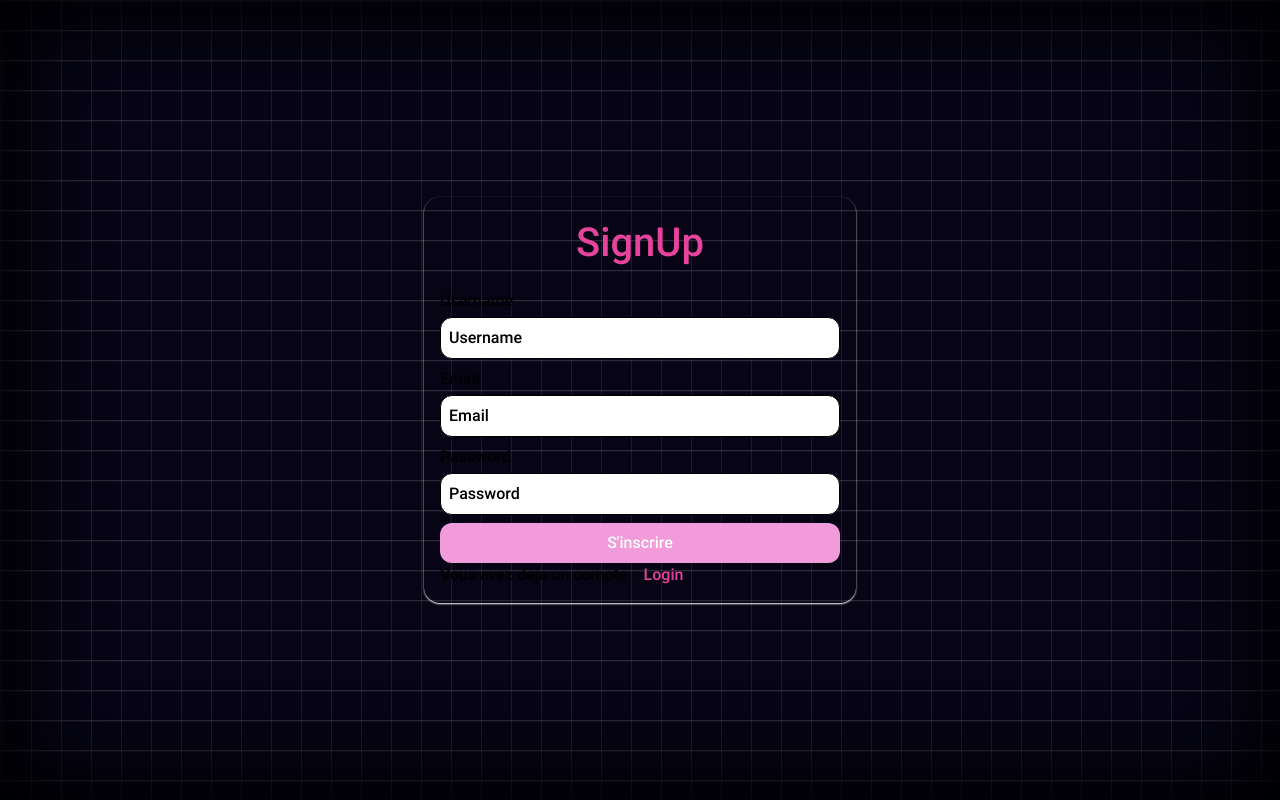
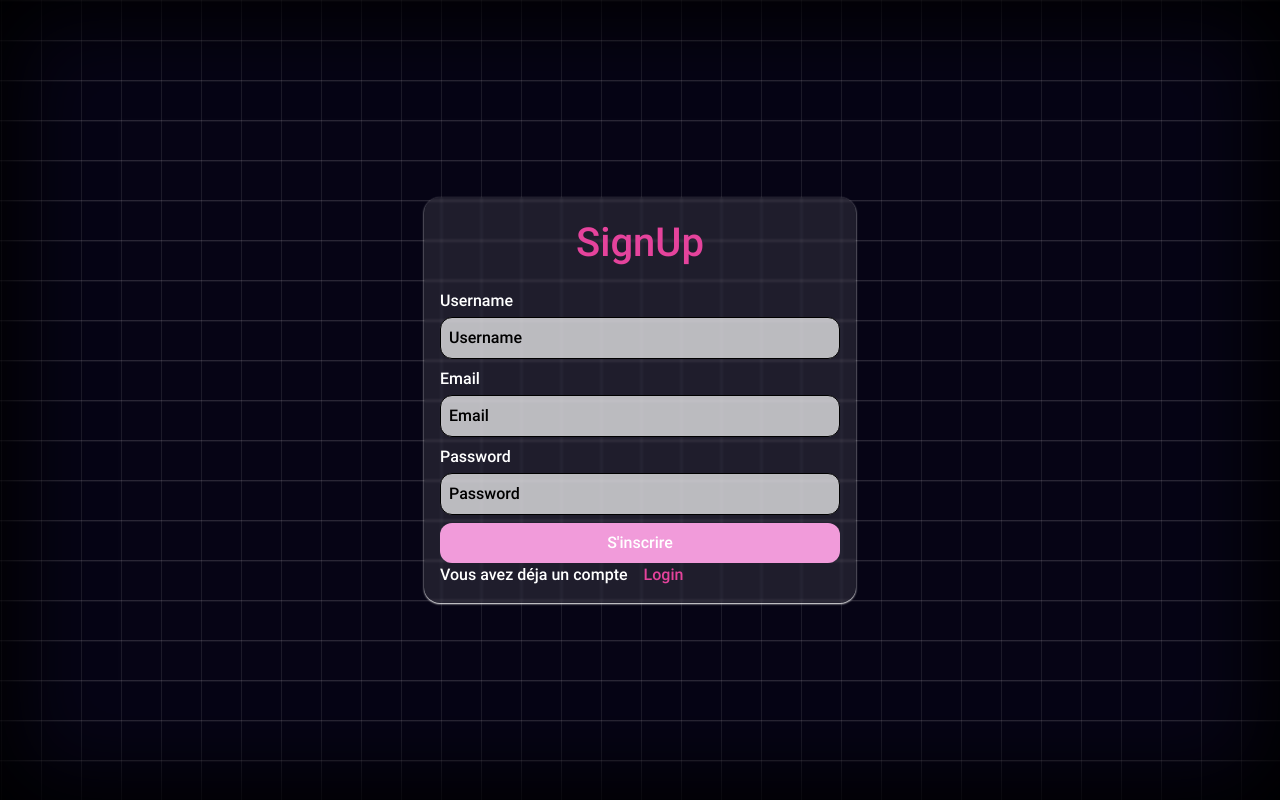
Before and after one commit to Djanfarouhanif/Contact, an Angular app in the folder core/: page /signup in a window 1280 px wide. Built offline with nearby package versions, Linux system fonts and the light colour scheme.

Commit message:
creative design

```diff
--- a/core/src/app/login/login.component.html
+++ b/core/src/app/login/login.component.html
@@ -1,16 +1,16 @@
-<div class="min-h-[100vh] flex items-center justify-center">
-    <div class="shadow-shad p-4 rounded-2xl">
+<div class="min-h-[100vh] flex items-center justify-center ">
+    <div class="shadow-shad backdrop-blur-[1px] bg-white/10 p-4 rounded-2xl">
         <h1 class="text-[#e5439c] text-center pb-4 text-[40px]">Login</h1>
         <form [formGroup]="loginForm" (ngSubmit)="onSubmit()" class="flex flex-col w-[400px] scR:w-[300px] gap-2">
             <div class="flex flex-col gap-1">
-                <label for="username">Username</label>
-                <input formControlName="username" class="transition-all border p-2 rounded-xl outline-none hover:border-[#e5439c]" type="text" placeholder="Username">
+                <label class="text-white" for="username">Username</label>
+                <input formControlName="username" class="transition-all bg-[#ffffffb2] border p-2 rounded-xl outline-none hover:border-[#e5439c]" type="text" placeholder="Username">
             </div>
 
            <!-- Username -->
            <div class="flex flex-col gap-1">
-            <label for="password">Password</label>
-            <input formControlName="password" class="transition-all border p-2 rounded-xl outline-none hover:border-[#e5439c]" type="password" placeholder="Password">
+            <label for="password" class="text-white">Password</label>
+            <input formControlName="password" class="transition-all bg-[#ffffffb2]  border p-2 rounded-xl outline-none hover:border-[#e5439c]" type="password" placeholder="Password">
 
            </div>
             <!-- Password -->
@@ -33,7 +33,7 @@
 
             <!-- fin -->
             <button [ngClass]="[loginForm.valid ? 'bg-[#e62cd7]': 'bg-[#ec90eda2]']" [disabled]="!loginForm.valid " class="text-white w-full p-2  rounded-xl ">Login</button>
-            <div> Crée un compte<span  (click)="navigateToSignUp()" class="cursor-pointer pl-3 text-[#e5439c]">SignUp</span> </div>
+            <div class="text-white"> Crée un compte<span  (click)="navigateToSignUp()" class="cursor-pointer pl-3 text-[#e5439c]">SignUp</span> </div>
            </div>
 
         </form>
--- a/core/src/app/signup/signup.component.html
+++ b/core/src/app/signup/signup.component.html
@@ -1,13 +1,13 @@
 <div class="min-h-[100vh] flex items-center justify-center">
 
-        <div class="shadow-shad p-4 rounded-2xl">
+        <div class="shadow-shad backdrop-blur-[1px] bg-white/10 p-4 rounded-2xl">
             <h1 class="text-[#e5439c] text-center pb-4 text-[40px]">SignUp</h1>
             <!-- Formulaire -->
             <form [formGroup]="signupForm" (ngSubmit)="sendData()" class="flex flex-col w-[400px] scR:w-[300px] gap-2">
                 <!-- Username -->
                 <div class="flex flex-col gap-1">
-                    <label for="username">Username</label>
-                    <input formControlName="username" class="transition-all border p-2 rounded-xl outline-none hover:border-[#e5439c]" type="text" placeholder="Username">
+                    <label class="text-white" for="username">Username</label>
+                    <input formControlName="username" class="transition-all bg-[#ffffffb2] border p-2 rounded-xl outline-none hover:border-[#e5439c]" type="text" placeholder="Username">
                 </div>
                 <!-- username -->
                <div *ngIf="signupForm.get('username')?.invalid && signupForm.get('username')?.touched ">
@@ -16,8 +16,8 @@
             <!-- Email -->
 
                <div class="flex flex-col gap-1">
-                <label for="Email">Email</label>
-                <input formControlName="email" class="transition-all border p-2 rounded-xl outline-none hover:border-[#e5439c]" type="email" placeholder="Email">
+                <label class="text-white" for="Email">Email</label>
+                <input formControlName="email" class="transition-all bg-[#ffffffb2] border p-2 rounded-xl outline-none hover:border-[#e5439c]" type="email" placeholder="Email">
             </div>
             <!-- Email -->
             <div *ngIf="signupForm.get('email')?.invalid && signupForm.get('email')?.touched">
@@ -25,8 +25,8 @@
             </div>
             <!-- Password -->
                <div class="flex flex-col gap-1">
-                <label for="password">Password</label>
-                <input formControlName="password" class="transition-all border p-2 rounded-xl outline-none hover:border-[#e5439c]" type="password" placeholder="Password">
+                <label class="text-white" for="password">Password</label>
+                <input formControlName="password" class="transition-all bg-[#ffffffb2] border p-2 rounded-xl outline-none hover:border-[#e5439c]" type="password" placeholder="Password">
 
                </div>
                 <!-- Password -->
@@ -51,7 +51,7 @@
                 <!-- Button  -->
                <div class="w-full ">
                 <button [ngClass]="[signupForm.valid ? 'bg-btn': 'bg-[#f19bda]']" type="submit" [disabled]="!signupForm.valid" class="text-white w-full p-2   rounded-xl ">S'inscrire</button>
-                <div> Vous avez déja un compte <span  (click)="navigateToLogin()" class="cursor-pointer pl-3 text-[#e5439c]">Login</span> </div>
+                <div class="text-white"> Vous avez déja un compte <span  (click)="navigateToLogin()" class="cursor-pointer pl-3 text-[#e5439c]">Login</span> </div>
                </div>
 
             </form>
--- a/core/tailwind.config.js
+++ b/core/tailwind.config.js
@@ -35,10 +35,10 @@ module.exports = {
         sans: ['Roboto', 'sans-serif']
       },
       backgroundImage: {
-        'carre': 'repeating-linear-gradient(90deg, rgba(245, 239, 239, 0.189) 1px, transparent 2px, transparent 30px), repeating-linear-gradient(rgba(245, 239, 239, 0.189) 0.1px , transparent 2px, transparent 30px) '
+        'carre': 'repeating-linear-gradient(90deg, rgba(245, 239, 239, 0.189) 1px, transparent 2px, transparent 40px), repeating-linear-gradient(rgba(245, 239, 239, 0.189) 0.1px , transparent 2px, transparent 40px) '
       },
       backgroundSize:{
-        'custom-carre': '30px 30px'
+        'custom-carre': '40px 40px'
       }
 
 
```
Also changed, not shown: core/src/app/create/create.component.html (+2 -2 lines), core/src/app/home/home.component.html (+10 -10 lines).
